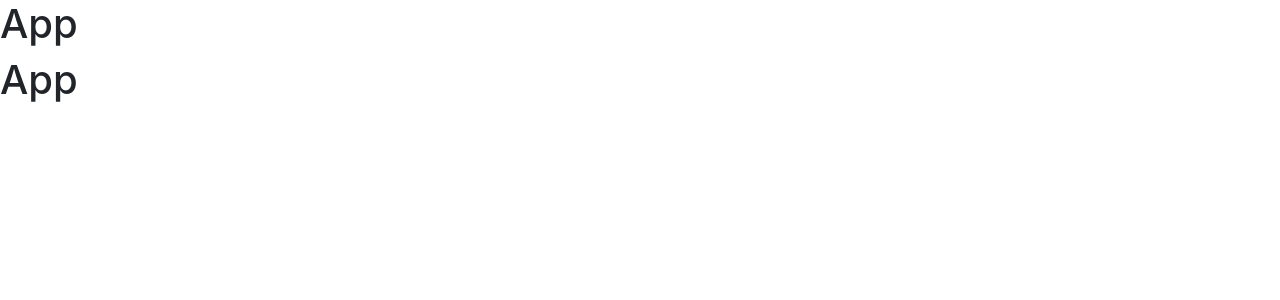
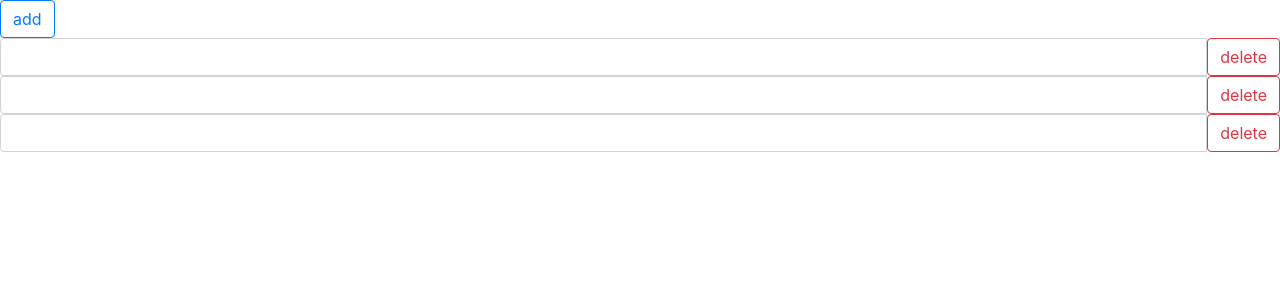
Before and after one commit to MohamedAlwash/todo-client, a React (Create React App) app: page / in a window 1280 px wide. Shown: the top 300 px of the page. Built offline with nearby package versions, Linux system fonts and the light colour scheme.

Commit message:
First commit

```diff
--- a/src/App.tsx
+++ /dev/null
@@ -1,13 +0,0 @@
-import './App.scss';
-import React from 'react';
-
-export default class App extends React.Component {
-    public render = (): JSX.Element => {
-        return (
-            <React.Fragment>
-                <h1>App</h1>
-                <p className="h1">App</p>
-            </React.Fragment>
-        );
-    };
-}
--- /dev/null
+++ b/src/components/App.tsx
@@ -0,0 +1,16 @@
+import '../assets/scss/App.scss';
+import React from 'react';
+import Todo from './Todo';
+
+export default class App extends React.Component {
+    public render = (): JSX.Element => {
+        return (
+            <>
+                <button className="btn btn-outline-primary" type="button">add</button>
+                <Todo />
+                <Todo />
+                <Todo />
+            </>
+        );
+    };
+}
--- /dev/null
+++ b/src/components/Todo.tsx
@@ -0,0 +1,12 @@
+import React from 'react';
+
+export default class Todo extends React.Component {
+    public render(): JSX.Element {
+        return (
+            <div className="input-group">
+                <input type="text" className="form-control" />
+                <button className="btn btn-outline-danger" type="button">delete</button>
+            </div>
+        );
+    }
+}
--- a/src/index.tsx
+++ b/src/index.tsx
@@ -1,9 +1,9 @@
 import './index.scss';
+import 'bootstrap/dist/css/bootstrap.css';
 import * as serviceWorker from './serviceWorker';
-import App from './App';
+import App from './components/App';
 import React from 'react';
 import ReactDOM from 'react-dom';
-import 'bootstrap/dist/css/bootstrap.css';
 
 ReactDOM.render(
     <React.StrictMode>
```
Also changed, not shown: src/assets/scss/App.scss (added), 2 other files (tests, documents, lock files or other folders).
